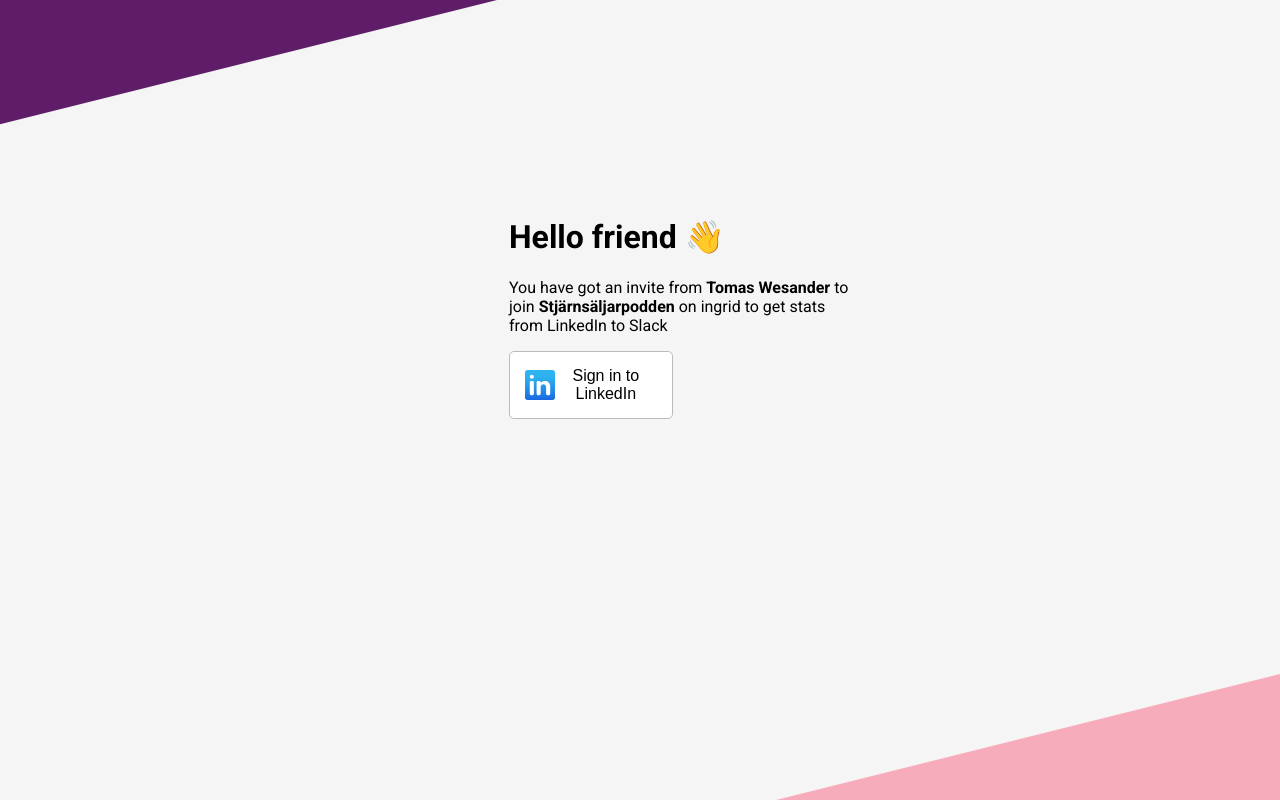
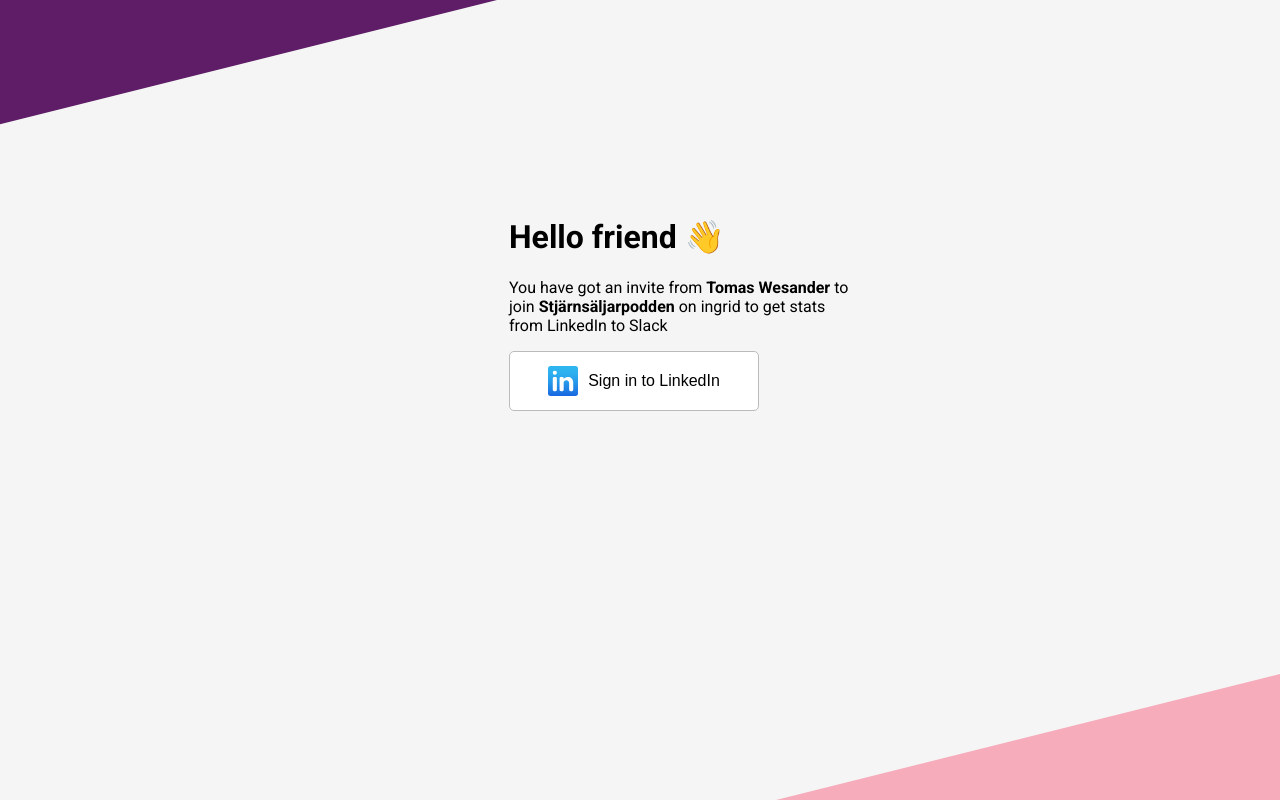
Before and after one commit to simonwernerzankl/ingrid, a plain HTML site: page invite.html in a window 1280 px wide. Drawn offline with Linux system fonts and the light colour scheme.

Commit message:
Update styling-invite.css

```diff
--- a/styling-invite.css
+++ b/styling-invite.css
@@ -23,14 +23,16 @@
   cursor: pointer;
   border: 1px solid #bbbbbb;
   border-radius: 5px;
-  max-width: 300px;
-  max-height: 75px;
+  width: 250px;
+  height: 60px;
   padding: 15px;
+  white-space: nowrap;
 }
 
 button img {
   max-width: 30px;
   height: auto;
+  padding-right: 10px;
 }
 
 .lilatri-img {
```
